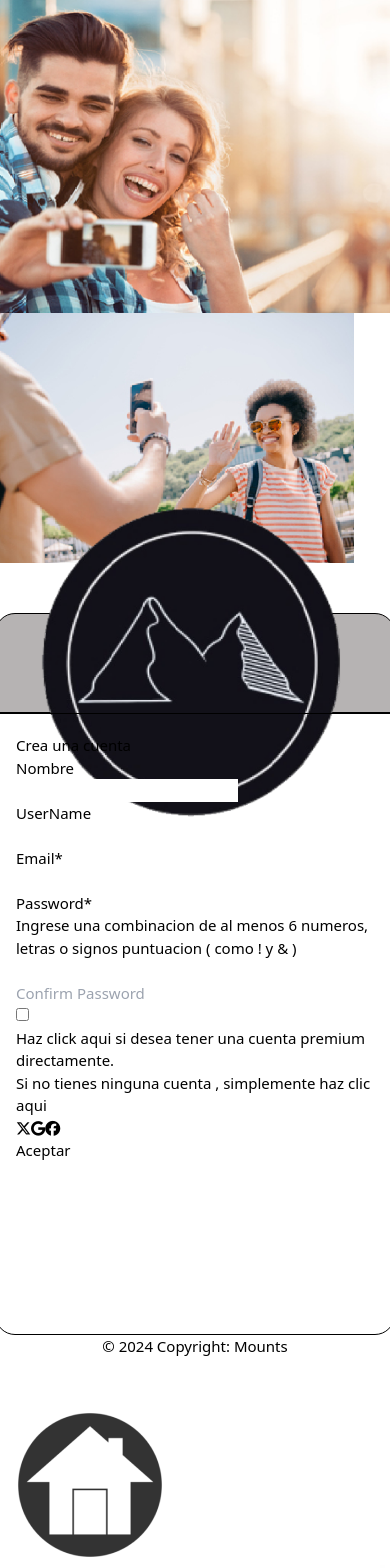
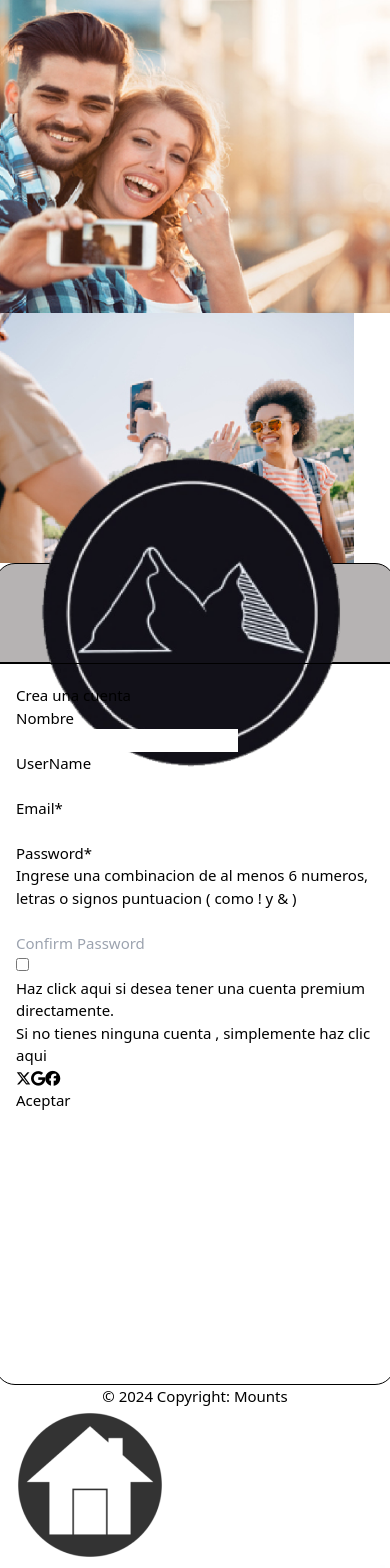
Before and after one commit to rjalvarez27/Red_Social_Frontend, a React (Vite) app in the folder frontend/: page /register in a window 390 px wide. Shown: the top 1568 px of the page. Built offline with nearby package versions, Linux system fonts and the light colour scheme.

Commit message:
Update general.css

```diff
--- a/frontend/src/styles/general.css
+++ b/frontend/src/styles/general.css
@@ -74,9 +74,6 @@ ol li:hover {
     html{
         font-size: 15px;
     }
-   .container{
-    padding: 50px;
-   }
 
 }
 
```
